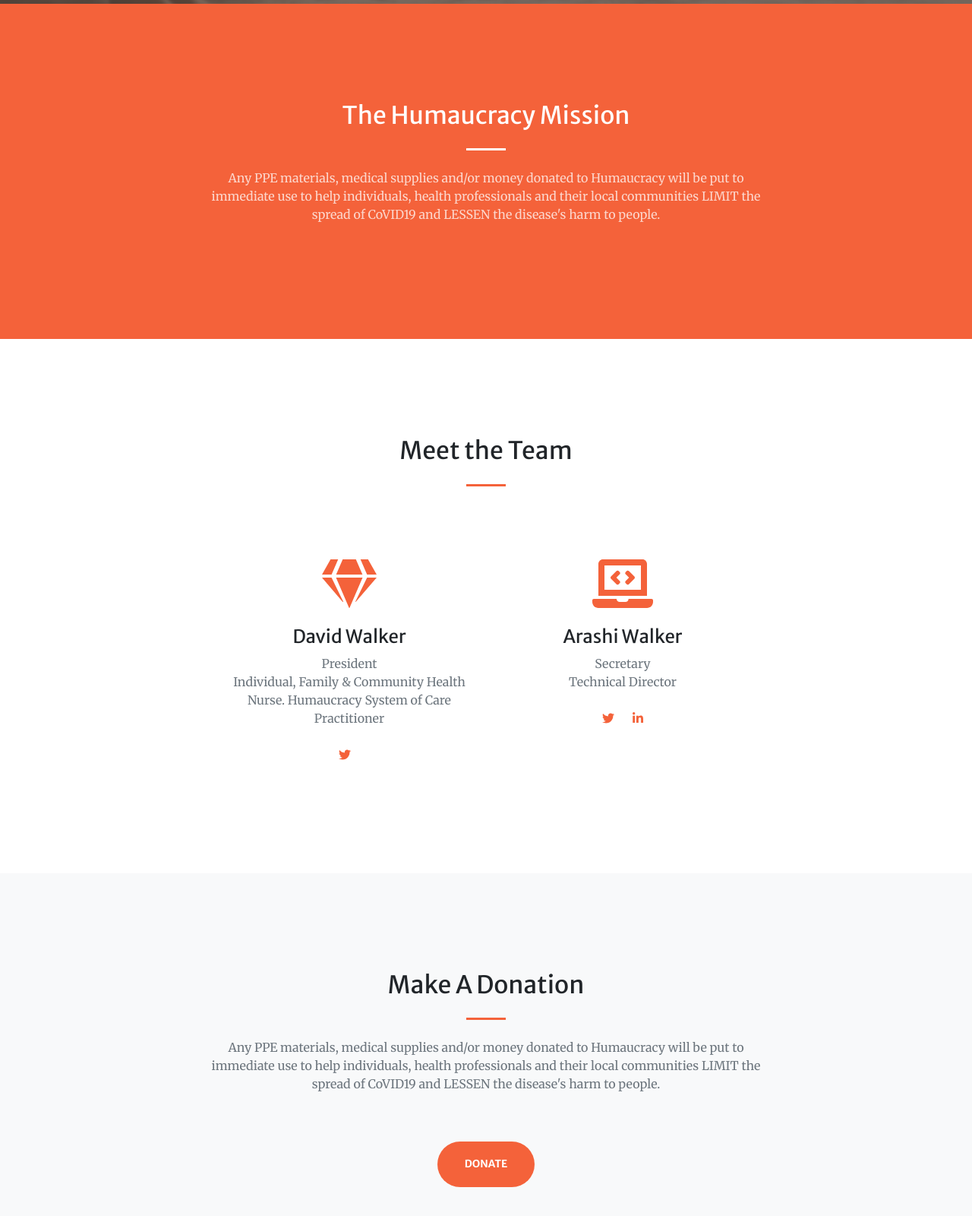
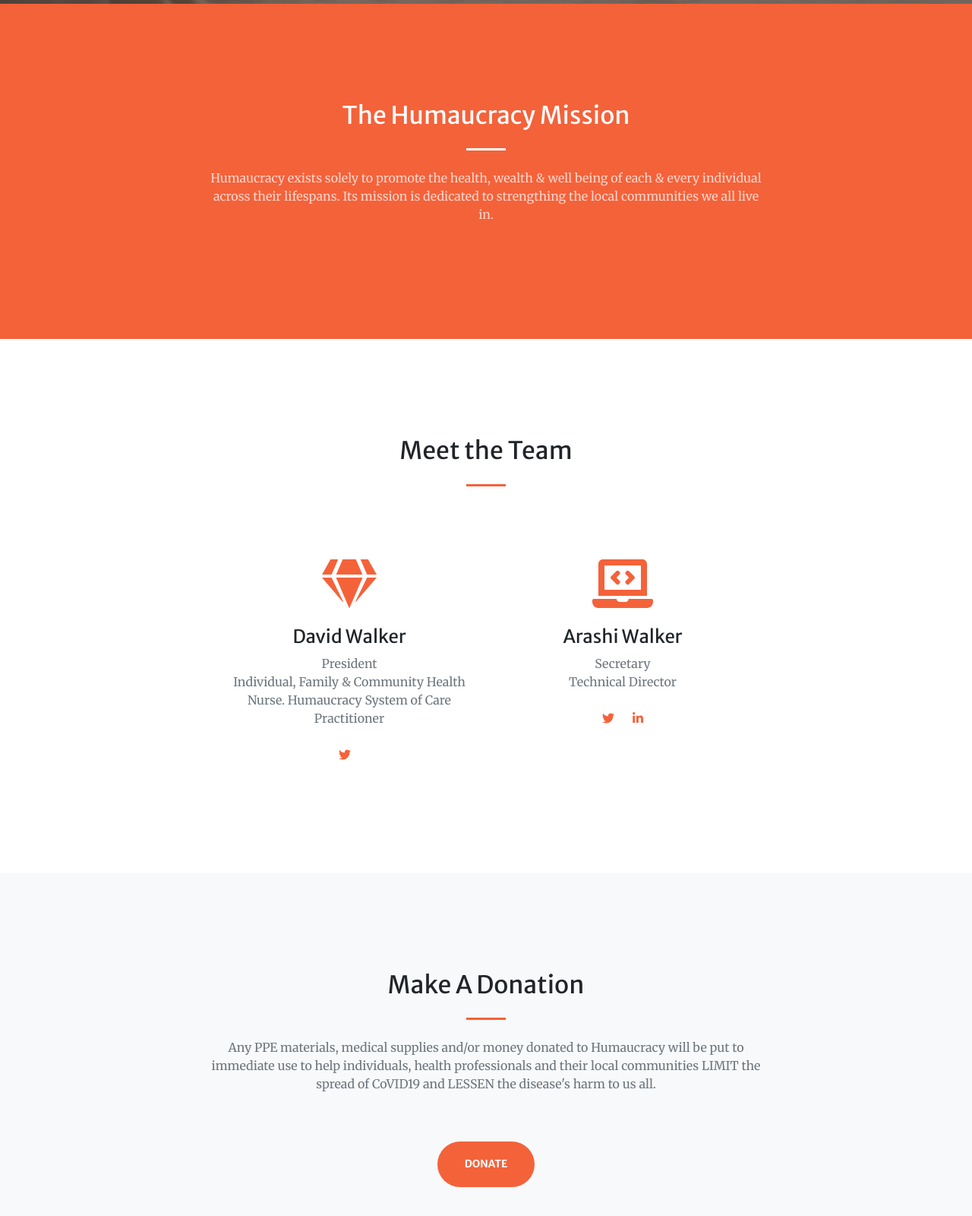
Before and after one commit to arashiwalker/humaucracy.org, a plain HTML site: page index.html in a window 1280 px wide. Shown: the part 795-2395 px from the top of the page at 76% size. Drawn offline with nearby package versions, Linux system fonts and the light colour scheme.

Commit message:
new changes:

```diff
--- a/index.html
+++ b/index.html
@@ -53,7 +53,7 @@
                     <div class="col-lg-8 text-center">
                         <h2 class="text-white mt-0">The Humaucracy Mission</h2>
                         <hr class="divider light my-4" />
-                        <p class="text-white-75 mb-4">Any PPE materials, medical supplies and/or money donated to Humaucracy will be put to immediate use to help individuals, health professionals and their local communities LIMIT the spread of CoVID19 and LESSEN the disease's harm to people.</p>
+                        <p class="text-white-75 mb-4">Humaucracy exists solely to promote the health, wealth & well being of each & every individual across their lifespans. Its mission is dedicated to strengthing the local communities we all live in.</p>
 
                     </div>
                 </div>
@@ -121,7 +121,7 @@
       </div>
       <div class="row">
         <div class="col-lg-8 mx-auto text-center">
-          <p class="large text-muted">Any PPE materials, medical supplies and/or money donated to Humaucracy will be put to immediate use to help individuals, health professionals and their local communities LIMIT the spread of CoVID19 and LESSEN the disease's harm to people.</p><br><br>
+          <p class="large text-muted">Any PPE materials, medical supplies and/or money donated to Humaucracy will be put to immediate use to help individuals, health professionals and their local communities LIMIT the spread of CoVID19 and LESSEN the disease's harm to us all.</p><br><br>
           <p class="btn btn-primary btn-xl">Donate</p>
         </div>
       </div>
```
